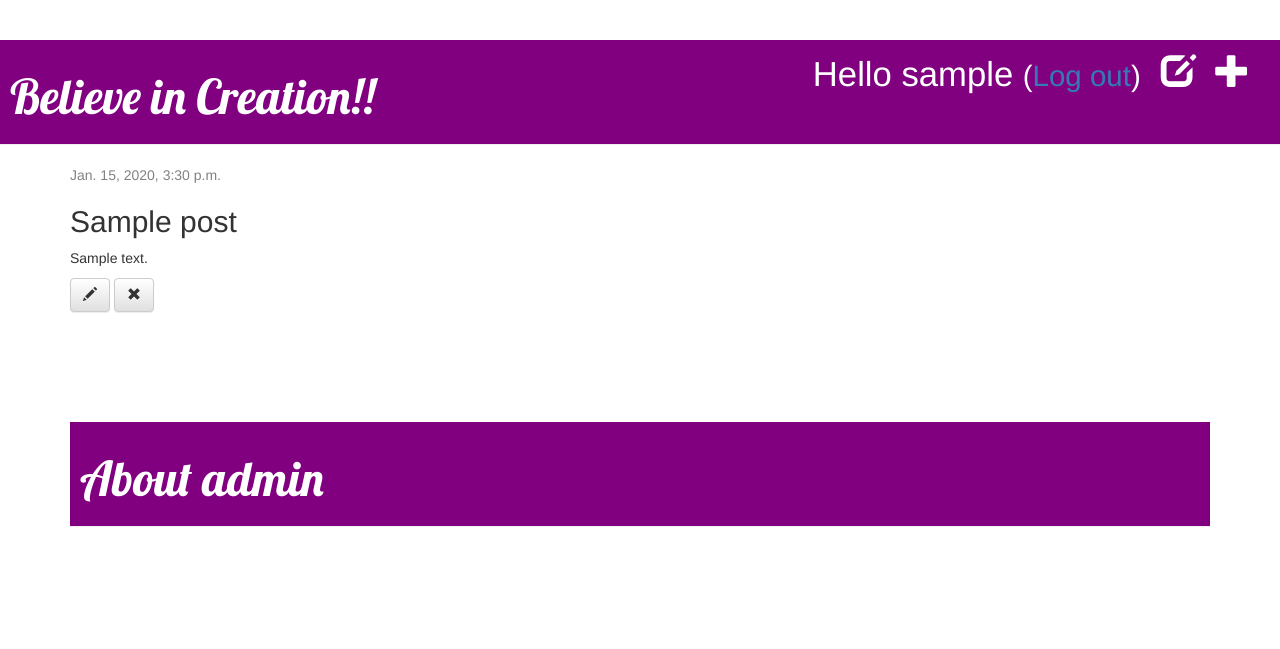
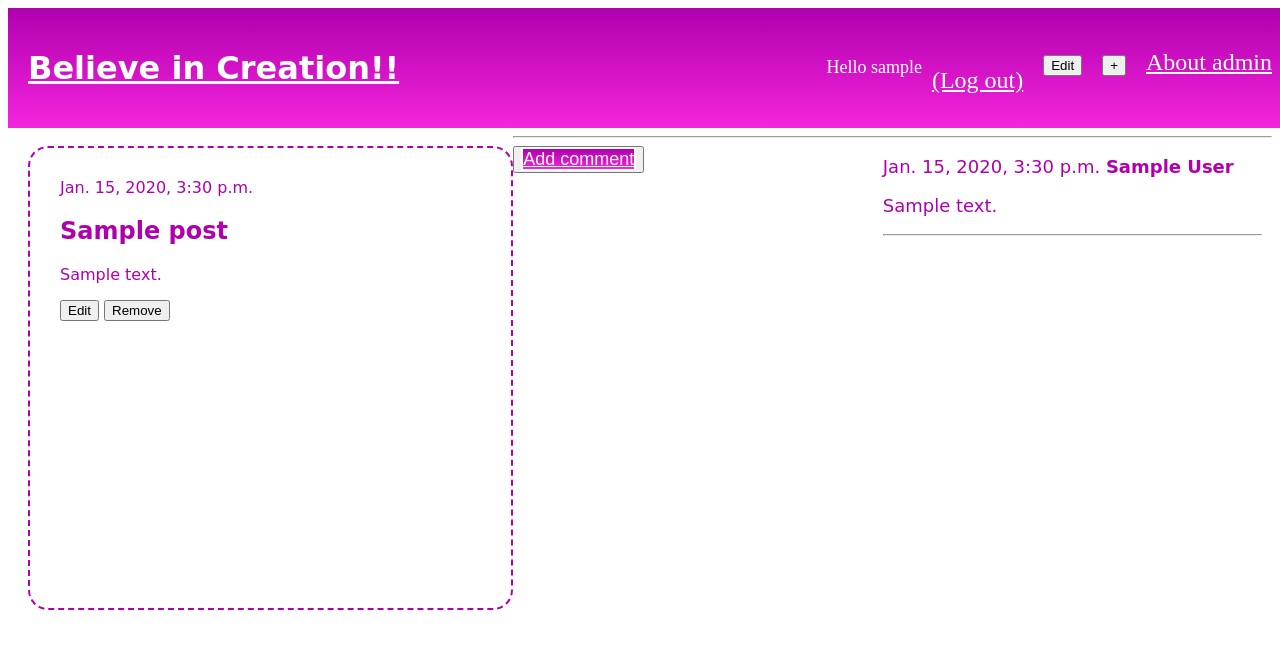
Before and after one commit to wolfy00/bic, a Django app: page /post/1/ in a window 1280 px wide. Shown: the top 649 px of the page. Run offline with Django 3.2, Linux system fonts and the light colour scheme; a user stored in the database is signed in; tables that the repository leaves empty hold one stand-in row (values such as "Sample post"); some libraries are stand-ins or nearby versions.

Commit message:
changed whole css

```diff
--- a/blog/admin.py
+++ b/blog/admin.py
@@ -1,4 +1,5 @@
 from django.contrib import admin
-from .models import Post
+from .models import Post, Comment
 
 admin.site.register(Post)
+admin.site.register(Comment)
--- a/blog/models.py
+++ b/blog/models.py
@@ -16,3 +16,21 @@ class Post(models.Model):
 
     def __str__(self):
         return self.title
+
+    def approved_comments(self):
+        return self.comments.filter(approved_comment=True)
+
+
+class Comment(models.Model):
+    post = models.ForeignKey('blog.Post', on_delete=models.CASCADE, related_name='comments')
+    author = models.CharField(max_length=200)
+    text = models.TextField()
+    created_date = models.DateTimeField(default=timezone.now)
+    approved_comment = models.BooleanField(default=False)
+
+    def approve(self):
+        self.approved_comment = True
+        self.save()
+
+    def __str__(self):
+        return self.text
--- a/blog/static/css/blog.css
+++ b/blog/static/css/blog.css
@@ -1,56 +1,83 @@
-h1 a, h2 a {
-    color: #00CED1;
-    font-family: 'Lobster';
+.page-header{
+    color:white;
+    width:100%;
+    background-image:linear-gradient(#b000ad,#f525dd);
+    height:100px;
+    padding:10px 10px 10px 10px;
+}
+
+a {
+    color:#c410b8;
 }
 
 
-.page-header {
-    position:sticky;
-    top:0;
-    padding: 10px;
-    font-size:XX-large;
-    background-color: #800080;
-    z-index:1;
+.page-header h1 a {
+    float:left;
+    padding:10px;
+    font-size:xx-large;
+    font-family:URW Chancery L, cursive;
+    color:white;
+
 }
 
-.page-header h1, .page-header h1 a, .page-header h1 a:visited, .page-header h1 a:active {
-    color: #ffffff;
-    font-size: 36pt;
-    text-decoration: none;
+.page-header a{
+    display:inline;
+    font-size:x-large;
+    float:right;
+    padding:10px;
+
+    }
+.contentcontainer{
+
+    font-family:Comic Sans MS, Comic Sans, cursive; }
+
+.post-area{
+    border-right:4px dotted #b000ad;
+    float:left;
+    width:60%;
+    padding:10px;
+    height:100%;
+    margin-left:10px
 }
 
-.content {
 
-    margin-left: 40px;
+.post{
+
+    color:#b000ad;
+    border:2px dashed #b000ad;
+    float:left;
+    height:400px;
+    overflow:auto;
+    width:33.33%;
+    border-radius:20px;
+    margin-left:20px;
+    margin-top:10px;
+    padding:30px;
+   }
+
+
+.welcome{
+    margin-right:20px;
+    text-align:center;
+    float:right;
+    width:30%;
+    height:100%;
+    color:#b000ad;
+    font-size:large;
+    }
+button a{
+background-image:linear-gradient(#b000ad,#f525dd);
+color:white;
+font-size:large;
+border:2px solid white;
 }
 
-h1, h2, h3, h4 {
-    font-family: 'Lobster', cursive;
-}
-
-.date {
-    color: #828282;
-}
-
-.save {
-    float: right;
-}
-
-.post-form textarea, .post-form input {
-    width: 100%;
-}
-
-.top-menu, .top-menu:hover, .top-menu:visited {
-    color: #ffffff;
-    float: right;
-    font-size: 26pt;
-    margin-right: 20px;
-}
-
-.post {
-    margin-bottom: 70px;
-}
-
-.post h2 a, .post h2 a:visited {
-    color: #000000;
-}
+.comment{
+    margin-left:10px;
+    padding:10px 10px 10px 10px;
+    position:relative;
+    float:right;
+    width:30%;
+    height:100%;
+    color:#b000ad;
+    font-size:large;}
--- a/blog/templates/blog/base.html
+++ b/blog/templates/blog/base.html
@@ -1,40 +1,37 @@
 
 <!DOCTYPE html>
 {% load static %}
-<html lang="en">
+<html lang="en" xmlns="http://www.w3.org/1999/html">
 <head>
     <link href="//fonts.googleapis.com/css?family=Lobster&subset=latin,latin-ext" rel="stylesheet" type="text/css">
     <link rel="stylesheet" href="{% static 'css/blog.css' %}">
-    <link rel="stylesheet" href="//maxcdn.bootstrapcdn.com/bootstrap/3.2.0/css/bootstrap.min.css">
-    <link rel="stylesheet" href="//maxcdn.bootstrapcdn.com/bootstrap/3.2.0/css/bootstrap-theme.min.css">
     <meta charset="UTF-8">
-    <meta name="viewport" content="width=device-width">
+    <meta name="viewport" content="width=device-width initial-scale=1.0">
     <title>Homepage</title>
 </head>
 
 <body>
     <div class="page-header">
+        <h1><a href="/">Believe in Creation!!</a></h1>
+        <a style="color:white;" href="{% url 'about_admin'%}">About admin</a>
       {% if user.is_authenticated %}
-        <a href="{% url 'post_new' %}" class="top-menu"><span class="glyphicon glyphicon-plus"></span></a>
-        <a href="{% url 'post_draft_list' %}" class="top-menu"><span class="glyphicon glyphicon-edit"></span></a>
-         <p class="top-menu">Hello {{ user.username }} <small>(<a href="{% url 'logout' %}">Log out</a>)</small></p>
+        <a href="{% url 'post_new' %}" class="top-menu"><button>+</button></a>
+        <a href="{% url 'post_draft_list' %}" class="top-menu"><button >Edit</button></a>
+         <p style="float:right; font-size:large;">Hello {{ user.username }} <small><a style="color:white;" href="{% url 'logout' %}">(Log out)</a></small></p>
+
       {% else %}
-         <a href="{% url 'login' %}" class="top-menu"><span class="glyphicon glyphicon-lock"></span></a>
+         <a href="{% url 'login' %}" class="top-menu"><button style="font-size:x-large">login</button></a>
        {% endif %}
-        <h1><a href="/">Believe in Creation!!</a></h1>
+
+
 
     </div>
-    <div class="content container">
-        <div class="row">
-            <div class="col-md-8">
+    <div class="contentcontainer">
+
             {% block content %}
             {% endblock %}
 
-            </div>
-        </div>
     </div>
-<div class="page-header" >
-    <h1><a href="{% url 'about_admin'%}">About admin</a></h1>
- </div>
+
 </body>
 </html>
--- a/blog/templates/blog/post_detail.html
+++ b/blog/templates/blog/post_detail.html
@@ -12,9 +12,29 @@
         <h2>{{ post.title }}</h2>
         <p>{{ post.text|linebreaksbr }}</p>
       {% if user.is_authenticated %}
-        <a class="btn btn-default" href="{% url 'post_edit' pk=post.pk %}"><span class="glyphicon glyphicon-pencil"></span></a>
-        <a class="btn btn-default" href="{% url 'post_remove' pk=post.pk %}"><span class="glyphicon glyphicon-remove"></span></a
+        <a class="btn btn-default" href="{% url 'post_edit' pk=post.pk %}"><button>Edit</button></a>
+        <a class="btn btn-default" href="{% url 'post_remove' pk=post.pk %}"><button >Remove</button></a>
       {% endif %}
 
     </div>
+
+<hr>
+{% for comment in post.comments.all %}
+    {% if user.is_authenticated or comment.approved_comment %}
+    <div class="comment">
+            {{ comment.created_date }}
+            {% if not comment.approved_comment %}
+                <a class="btn btn-default" href="{% url 'comment_remove' pk=comment.pk %}"><button>remove</button></a>
+                <a class="btn btn-default" href="{% url 'comment_approve' pk=comment.pk %}"><button >ok</button></a>
+            {% endif %}
+        <strong>{{ comment.author }}</strong>
+        <p>{{ comment.text|linebreaks }}</p>
+        <hr>
+    </div>
+    {% endif %}
+{% empty %}
+    <p>No comments here yet :(</p>
+{% endfor %}
+<button><a href="{% url 'add_comment_to_post' pk=post.pk %}">Add comment</a></button>
+
 {% endblock %}
--- a/blog/urls.py
+++ b/blog/urls.py
@@ -10,4 +10,7 @@ urlpatterns = [
     path('drafts/', views.post_draft_list, name='post_draft_list'),
     path('post/<pk>/publish/', views.post_publish, name='post_publish'),
     path('post/<pk>/remove/', views.post_remove, name='post_remove'),
+    path('post/<int:pk>/comment/', views.add_comment_to_post, name='add_comment_to_post'),
+    path('comment/<int:pk>/approve/', views.comment_approve, name='comment_approve'),
+    path('comment/<int:pk>/remove/', views.comment_remove, name='comment_remove'),
 ]
--- a/blog/views.py
+++ b/blog/views.py
@@ -2,8 +2,8 @@ from django.shortcuts import render, get_object_or_404
 from django.contrib.auth.decorators import login_required
 from django.shortcuts import redirect
 from django.utils import timezone
-from .models import Post
-from .forms import PostForm
+from .models import Post,Comment
+from .forms import PostForm,CommentForm
 
 
 def post_list(request):
@@ -62,3 +62,30 @@ def post_remove(request, pk):
     post = get_object_or_404(Post, pk=pk)
     post.delete()
     return redirect('post_list')
+
+
+def add_comment_to_post(request, pk):
+    post = get_object_or_404(Post, pk=pk)
+    if request.method == "POST":
+        form = CommentForm(request.POST)
+        if form.is_valid():
+            comment = form.save(commit=False)
+            comment.post = post
+            comment.save()
+            return redirect('post_detail', pk=post.pk)
+    else:
+        form = CommentForm()
+    return render(request, 'blog/add_comment_to_post.html', {'form': form})
+
+
+@login_required
+def comment_approve(request, pk):
+    comment = get_object_or_404(Comment, pk=pk)
+    comment.approve()
+    return redirect('post_detail', pk=comment.post.pk)
+
+@login_required
+def comment_remove(request, pk):
+    comment = get_object_or_404(Comment, pk=pk)
+    comment.delete()
+    return redirect('post_detail', pk=comment.post.pk)
```
Also changed, not shown: blog/forms.py (+9 -1 lines), blog/templates/blog/about_admin.html (+9 -18 lines), blog/templates/blog/add_comment_to_post.html (added, +9 -0 lines), blog/templates/blog/post_list.html (+10 -3 lines), blog/migrations/0002_comment.py (added).
